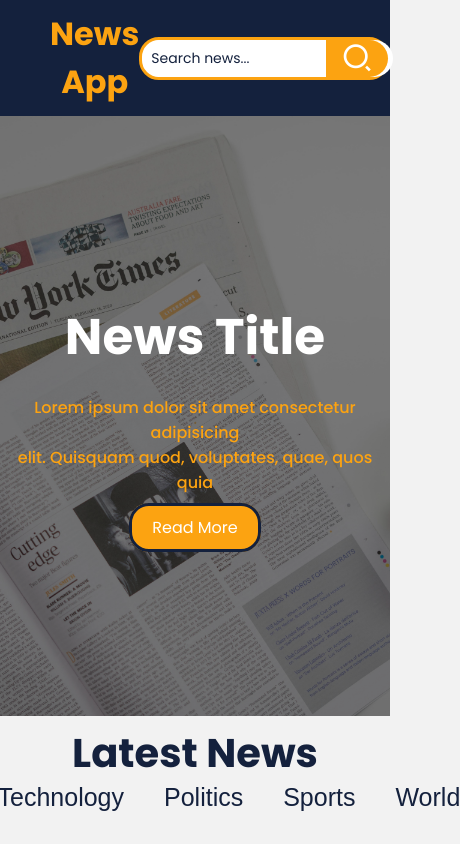
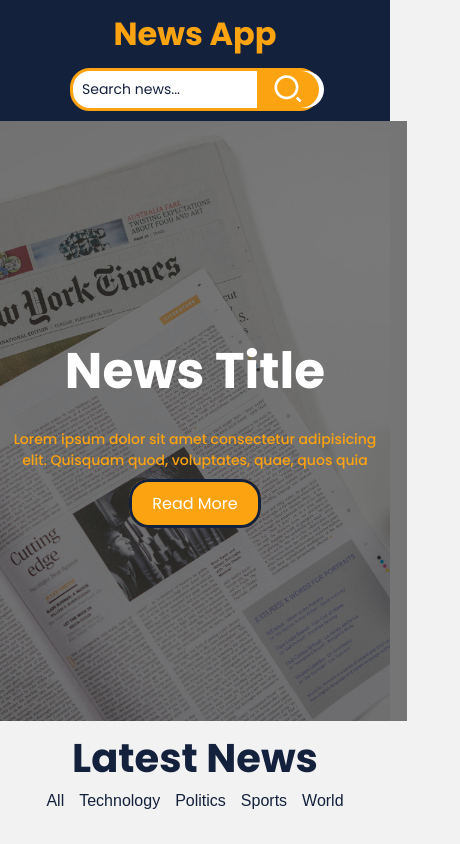
Before and after one commit to Faizan-Khan-Durrani/News-App, a plain HTML site: page index.html in a window 390 px wide. Shown: the top 844 px of the page, 460 px wide, since content can reach past the window. Drawn offline with nearby package versions, Linux system fonts and the light colour scheme; no server answers.

Commit message:
responsive site

```diff
--- a/index.html
+++ b/index.html
@@ -34,7 +34,7 @@
         <div class="slider-content">
           <h1>News Title</h1>
           <p>
-            Lorem ipsum dolor sit amet consectetur adipisicing <br />elit.
+            Lorem ipsum dolor sit amet consectetur adipisicing elit.
             Quisquam quod, voluptates, quae, quos quia
           </p>
           <a href="#">Read More</a>
@@ -86,7 +86,7 @@
         <div class="footer-section">
           <h2>Contact Us</h2>
           <p>Email: contact@newsapp.com</p>
-          <p>Phone: +123 456 7890</p>
+          <p>Phone: +92 1234567890</p>
         </div>
       </div>
 
--- a/style.css
+++ b/style.css
@@ -19,7 +19,9 @@ header {
   justify-content: space-between;
   align-items: center;
   padding: 10px 50px;
+  flex-wrap: wrap;
 }
+
 .search {
   display: flex;
   justify-content: center;
@@ -77,7 +79,6 @@ header {
 }
 slider-image-box {
   width: 100%;
-  height: 10px;
   overflow: hidden;
   position: relative;
   right: 0;
@@ -90,7 +91,7 @@ slider-image-box {
 }
 .overlay {
   position: absolute;
-  width: 100%;
+  width: 110%;
   height: 600px;
   top: 0;
   background-color: #00000083;
@@ -99,6 +100,7 @@ slider-image-box {
   position: absolute;
   translate: transform(-50%, -50%);
   text-align: center;
+  width: 52%;
 }
 .slider-content h1 {
   color: white;
@@ -134,6 +136,7 @@ slider-image-box {
 .newsFilter ul {
   display: flex;
   justify-content: center;
+  flex-wrap: wrap;
   align-items: center;
   gap: 40px;
   list-style-type: none;
@@ -150,6 +153,7 @@ slider-image-box {
   position: relative;
   font-size: 25px;
 }
+
 .newsFilter ul li {
   position: relative;
 }
@@ -287,3 +291,26 @@ slider-image-box {
   width: 100%;
   bottom: -20px;
 }
+
+@media screen and (max-width: 515px) {
+  header {
+    flex-direction: column;
+    gap: 10px;
+  }
+  .slider-container {
+    margin: 0 10px;
+  }
+  .slider-content {
+    width: 100%;
+  }
+  .slider-content p {
+    font-size: 14px;
+  }
+  .newsFilter ul li button {
+    font-size: 16px;
+  }
+  .newsFilter ul {
+    gap: 15px;
+    margin: 0px 0px 20px 0px;
+  }
+}
```
